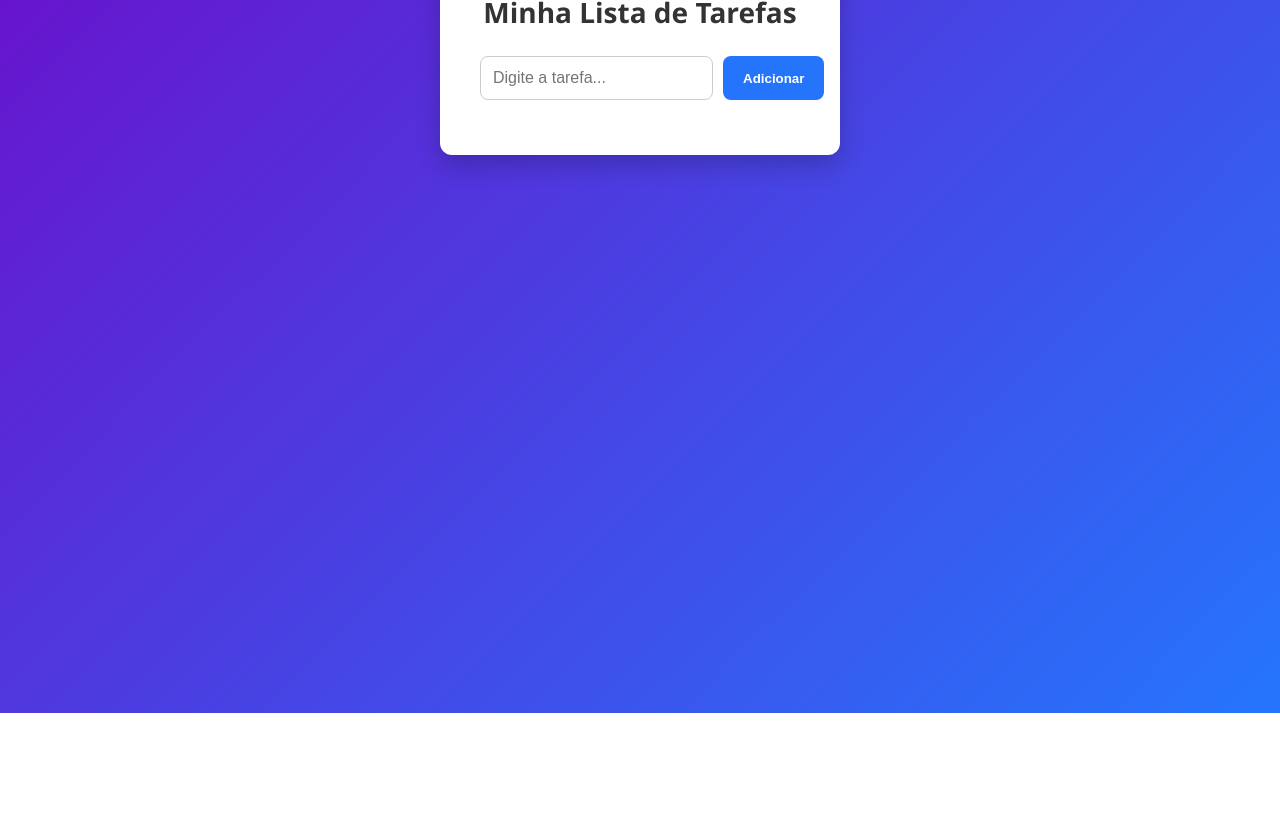
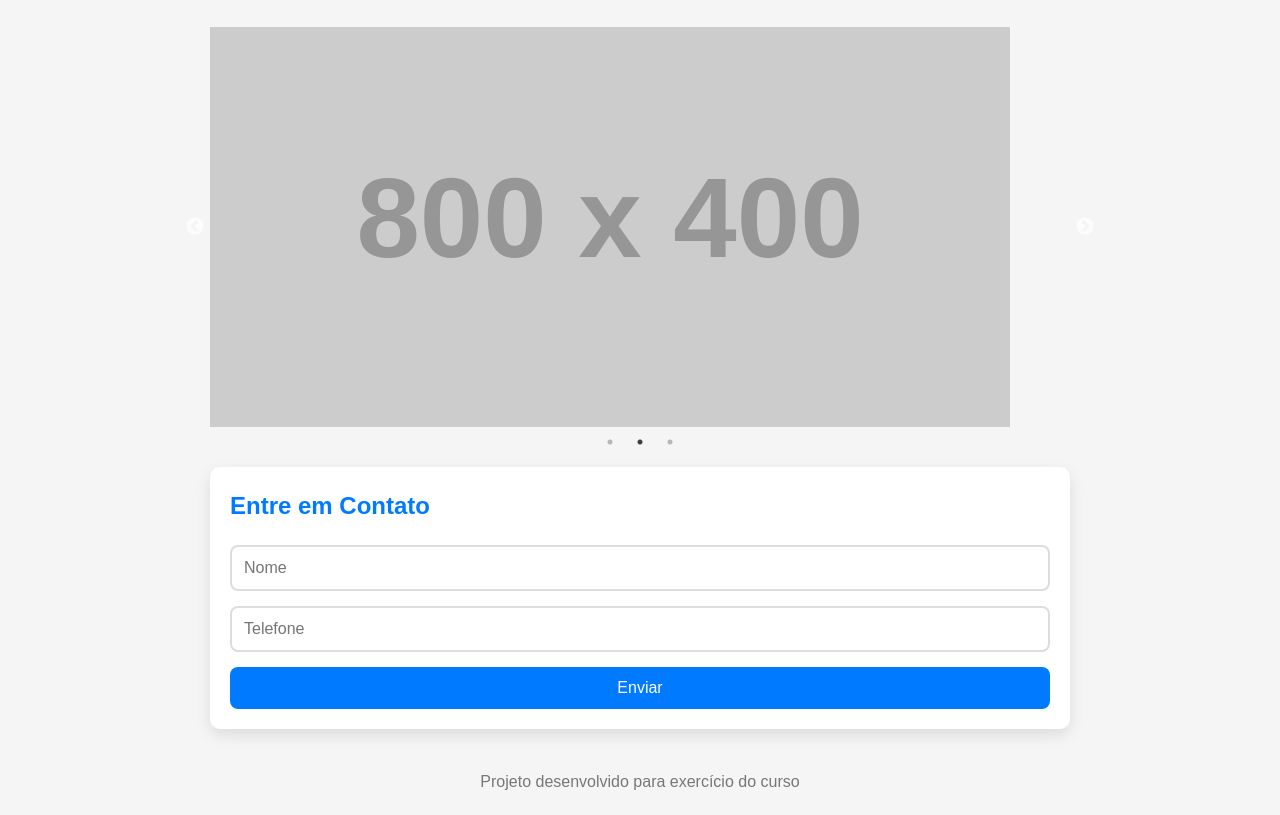
Before and after one commit to Gustavo-tec0110/exerc-cio, a plain HTML site: page index.html in a window 1280 px wide. Shown: the part 87-902 px from the top of the page. Before the commit the page ends 800 px from the top, so only its background shows below. Drawn offline with nearby package versions, Linux system fonts and the light colour scheme; placeholder pictures from the web are drawn by us.

Commit message:
Atualizando projeto com carousel, formulário e máscaras

```diff
--- a/index.html
+++ b/index.html
@@ -1,22 +1,53 @@
 <!DOCTYPE html>
-<html lang="pt-BR">
+<html lang="pt-br">
 <head>
     <meta charset="UTF-8">
     <meta name="viewport" content="width=device-width, initial-scale=1.0">
-    <title>Lista de Tarefas</title>
+    <title>Projeto Carousel e Formulário</title>
+
+    <!-- CSS do projeto -->
     <link rel="stylesheet" href="style.css">
-    <script src="https://code.jquery.com/jquery-3.7.1.min.js"></script>
+
+    <!-- jQuery (CDN) -->
+    <script src="https://code.jquery.com/jquery-3.7.0.min.js"></script>
+
+    <!-- jQuery Mask Plugin -->
+    <script src="https://cdnjs.cloudflare.com/ajax/libs/jquery.mask/1.14.16/jquery.mask.min.js"></script>
+
+    <!-- Slick Carousel -->
+    <link rel="stylesheet" type="text/css" href="https://cdn.jsdelivr.net/npm/slick-carousel@1.8.1/slick/slick.css"/>
+    <link rel="stylesheet" type="text/css" href="https://cdn.jsdelivr.net/npm/slick-carousel@1.8.1/slick/slick-theme.css"/>
+    <script type="text/javascript" src="https://cdn.jsdelivr.net/npm/slick-carousel@1.8.1/slick/slick.min.js"></script>
 </head>
 <body>
-    <div class="container">
-        <h1>Minha Lista de Tarefas</h1>
-        <form id="task-form">
-            <input type="text" id="task-input" placeholder="Digite a tarefa..." required>
-            <button type="submit">Adicionar</button>
+    <header>
+        <h1>Bem-vindo ao Projeto</h1>
+    </header>
+
+    <!-- Carousel -->
+    <section class="carousel-container">
+        <div class="carousel">
+            <div><img src="https://via.placeholder.com/800x400?text=Slide+1" alt="Slide 1"></div>
+            <div><img src="https://via.placeholder.com/800x400?text=Slide+2" alt="Slide 2"></div>
+            <div><img src="https://via.placeholder.com/800x400?text=Slide+3" alt="Slide 3"></div>
+        </div>
+    </section>
+
+    <!-- Formulário -->
+    <section class="form-container">
+        <h2>Entre em Contato</h2>
+        <form id="meu-form">
+            <input type="text" id="nome" placeholder="Nome" required>
+            <input type="text" id="telefone" placeholder="Telefone" required>
+            <button type="submit">Enviar</button>
         </form>
-        <ul id="task-list"></ul>
-    </div>
+    </section>
 
+    <footer>
+        <p>Projeto desenvolvido para exercício do curso</p>
+    </footer>
+
+    <!-- Script do projeto -->
     <script src="java.js"></script>
 </body>
 </html>
--- a/java.js
+++ b/java.js
@@ -1,19 +1,30 @@
 $(document).ready(function() {
-    // Adicionar tarefa
-    $('#task-form').submit(function(e) {
-        e.preventDefault();
-        const task = $('#task-input').val().trim();
-        if(task) {
-            const newTask = $('<li></li>').text(task).hide();
-            $('#task-list').append(newTask);
-            newTask.fadeIn(); // animação de entrada
-            $('#task-input').val('');
-        }
+    // Inicializar carousel
+    $('.carousel').slick({
+        dots: true,
+        infinite: true,
+        speed: 600,
+        autoplay: true,
+        autoplaySpeed: 3000,
+        arrows: true
     });
 
-    // Marcar/desmarcar tarefa concluída
-    $('#task-list').on('click', 'li', function() {
-        $(this).toggleClass('done');
-        $(this).fadeOut(100).fadeIn(100); // animação visual ao riscar
+    // Aplicar máscara no telefone
+    $('#telefone').mask('(00) 00000-0000');
+
+    // Validação do formulário
+    $('#meu-form').on('submit', function(e) {
+        e.preventDefault();
+
+        const nome = $('#nome').val().trim();
+        const telefone = $('#telefone').val().trim();
+
+        if(!nome || !telefone) {
+            alert('Preencha todos os campos!');
+            return;
+        }
+
+        alert(`Formulário enviado!\nNome: ${nome}\nTelefone: ${telefone}`);
+        $(this)[0].reset();
     });
 });
--- a/style.css
+++ b/style.css
@@ -1,94 +1,99 @@
-/* Reset básico */
+/* Reset simples */
 * {
+    box-sizing: border-box;
     margin: 0;
     padding: 0;
-    box-sizing: border-box;
+    font-family: 'Arial', sans-serif;
 }
 
+/* Body */
 body {
-    font-family: 'Segoe UI', Tahoma, Geneva, Verdana, sans-serif;
-    background: linear-gradient(135deg, #6a11cb, #2575fc);
+    background: #f5f5f5;
+    color: #333;
+    line-height: 1.6;
+    padding: 20px;
+    max-width: 900px;
+    margin: auto;
+}
+
+/* Header */
+header {
+    text-align: center;
+    margin-bottom: 30px;
+}
+
+header h1 {
+    font-size: 2.5rem;
+    color: #007bff;
+}
+
+/* Carousel */
+.carousel-container {
+    margin-bottom: 40px;
+}
+
+.carousel .slide {
     display: flex;
     justify-content: center;
-    align-items: flex-start;
-    min-height: 100vh;
-    padding: 50px 20px;
+    align-items: center;
+    height: 400px;
+    color: #ff0000;
+    font-size: 2rem;
+    font-weight: bold;
+    border-radius: 10px;
+    box-shadow: 0 6px 15px rgba(0,0,0,0.2);
 }
 
-.container {
-    background-color: #fff;
-    padding: 30px 40px;
-    border-radius: 12px;
-    box-shadow: 0 10px 25px rgba(0,0,0,0.2);
-    width: 100%;
-    max-width: 400px;
-    text-align: center;
+/* Formulário */
+.form-container {
+    background: #fff;
+    padding: 20px;
+    border-radius: 10px;
+    box-shadow: 0 6px 15px rgba(0,0,0,0.1);
 }
 
-h1 {
-    color: #333;
-    margin-bottom: 25px;
-    font-size: 28px;
+.form-container h2 {
+    margin-bottom: 20px;
+    color: #007bff;
 }
 
 form {
     display: flex;
-    gap: 10px;
-    margin-bottom: 25px;
+    flex-direction: column;
+    gap: 15px;
 }
 
-input[type="text"] {
-    flex: 1;
+input {
     padding: 12px;
-    border: 1px solid #ccc;
+    font-size: 16px;
+    border: 2px solid   #dddddd;
     border-radius: 8px;
-    font-size: 16px;
-    transition: 0.3s;
+    transition: border-color 0.3s;
 }
 
-input[type="text"]:focus {
-    border-color: #2575fc;
+input:focus {
+    border-color: #007bff;
     outline: none;
 }
 
 button {
-    padding: 12px 20px;
+    padding: 12px;
+    font-size: 16px;
+    background: #007bff;
+    color: #fff;
     border: none;
-    background-color: #2575fc;
-    color: white;
-    font-weight: bold;
     border-radius: 8px;
     cursor: pointer;
-    transition: 0.3s;
+    transition: background 0.3s;
 }
 
 button:hover {
-    background-color: #6a11cb;
+    background: #0056b3;
 }
 
-ul {
-    list-style: none;
-    padding: 0;
+/* Footer */
+footer {
+    text-align: center;
+    margin-top: 40px;
+    color: #777777;
 }
-
-li {
-    background-color: #f1f1f1;
-    margin-bottom: 12px;
-    padding: 12px 15px;
-    border-radius: 8px;
-    text-align: left;
-    cursor: pointer;
-    font-size: 16px;
-    transition: 0.2s;
-}
-
-li:hover {
-    background-color: #e0e0e0;
-    transform: scale(1.02);
-}
-
-li.done {
-    text-decoration: line-through;
-    color: #888;
-    background-color: #d4ffd4;
-}
```
Also changed, not shown: README.md (deleted).
